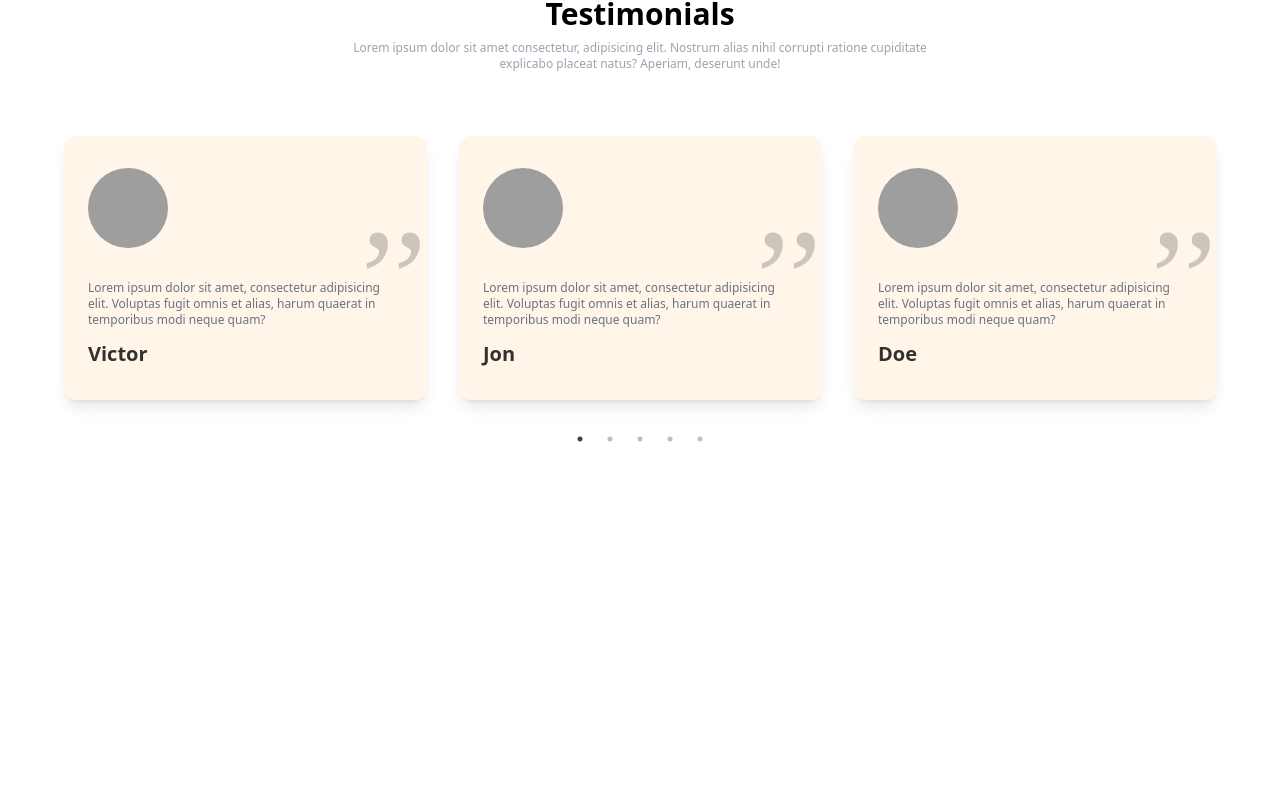
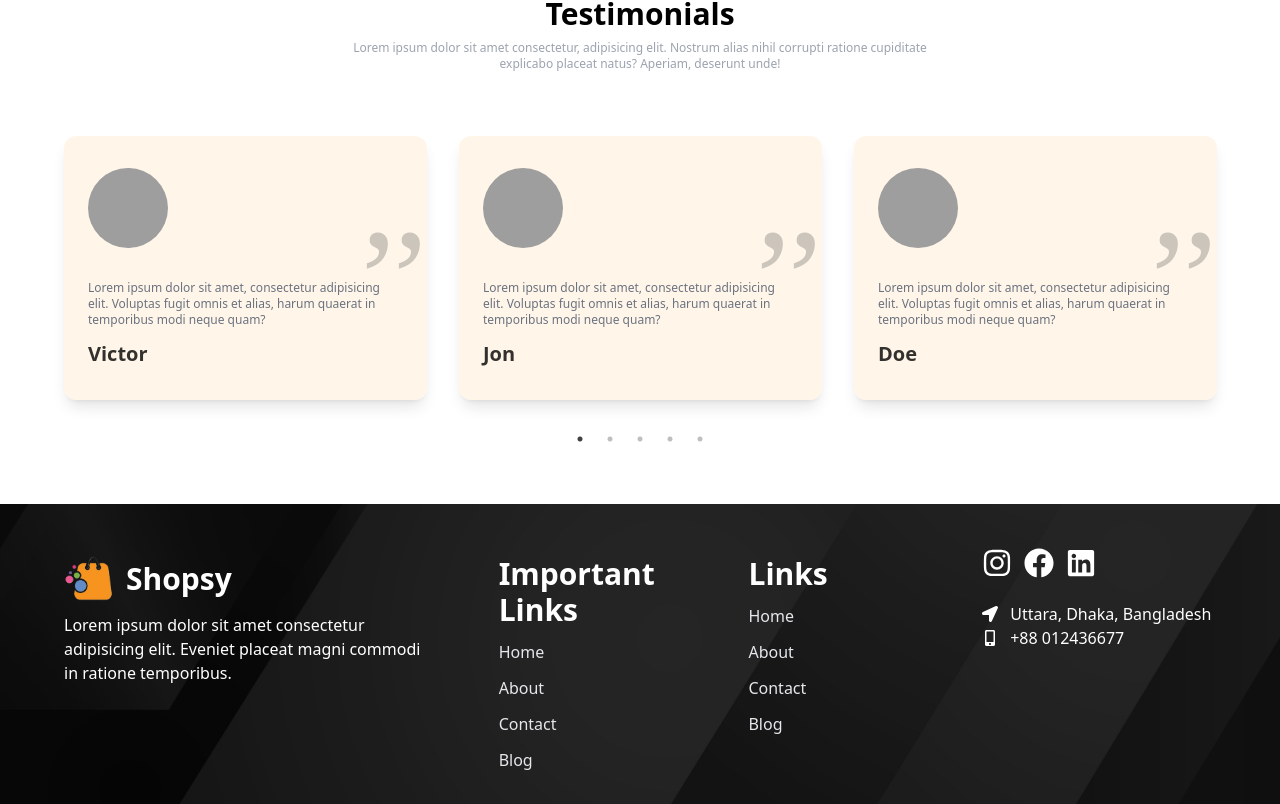
Before and after one commit to Foysalhossain/ecommerce-web, a React (Vite) app: page / in a window 1280 px wide. Shown: the part 2728-3532 px from the top of the page. Before the commit the page ends 3232 px from the top, so only its background shows below. Built offline with nearby package versions, Linux system fonts and the light colour scheme; grey boxes are pictures that could not be loaded.

Commit message:
footer section added

```diff
--- a/src/App.jsx
+++ b/src/App.jsx
@@ -8,6 +8,7 @@ import TopProducts from "./components/TopProducts/TopProducts";
 import Banner from "./components/Banner/Banner";
 import Subscribe from "./components/Subscribe/Subscribe";
 import Testimonials from "./components/Testimonials/Testimonials";
+import Footer from "./components/Footer/Footer";
 
 const App = () => {
   React.useEffect(() => {
@@ -21,7 +22,7 @@ const App = () => {
   }, []);
 
   return (
-    <div>
+    <div className="bg-white dark:bg-gray-900 dark:text-white duration-200">
       <Navbar />
       <Hero />
       <Products />
@@ -29,6 +30,7 @@ const App = () => {
       <Banner />
       <Subscribe />
       <Testimonials />
+      <Footer />
     </div>
   );
 };
--- /dev/null
+++ b/src/components/Footer/Footer.jsx
@@ -0,0 +1,119 @@
+import footerLogo from '../../assets/logo/logo.png';
+import Banner from '../../assets/image/footer-pattern.jpg';
+import { FaFacebook, FaInstagram, FaLinkedin, FaLocationArrow, FaMobileAlt } from "react-icons/fa";
+
+
+const BannerImg = {
+    backgroundImage: `url(${Banner})`,
+    backgroundPosition: 'button',
+    backgroundRepeat: 'no-repeat',
+    backgroundSize: 'cover',
+    height: '100%',
+    width: '100%',
+}
+
+const FooterLinks = [
+    {
+        title: 'Home',
+        link: '/#'
+    },
+    {
+        title: 'About',
+        link: '/#about'
+    },
+    {
+        title: 'Contact',
+        link: '/#contact'
+    },
+    {
+        title: 'Blog',
+        link: '/#blog'
+    },
+]
+
+const Footer = () => {
+    return (
+        <div
+            style={BannerImg}
+            className='text-white'>
+            <div className='container'>
+                <div
+                    data-aos="zoom-in"
+                    className='grid md:grid-cols-3  pt-5'>
+                    {/* company details */}
+                    <div className='py-8 px-4'>
+                        <h1
+                            className='sm:text-3xl text-xl font-bold sm:text-left text-justify mb-3 flex items-center gap-3'
+                        >
+                            <img src={footerLogo} alt=""
+                                className='max-w-[50px]'
+                            />
+                            Shopsy</h1>
+                        <p>
+                            Lorem ipsum dolor sit amet consectetur adipisicing elit. Eveniet placeat magni commodi in ratione temporibus.
+                        </p>
+                    </div>
+                    {/* Footer Links */}
+                    <div className='grid grid-cols-2 sm:grid-cols-3 col-span-2 md:pl-10'>
+                        <div className='py-8 px-4'>
+                            <h1 className='sm:text-3xl text-xl font-bold sm:text-left text-justify mb-3'>Important Links</h1>
+                            <ul className='flex flex-col gap-3'>
+                                {
+                                    FooterLinks.map((link) => (
+                                        <li
+                                            key={link.title}
+                                            className='cursor-pointer hover:text-primary hover:translate-x-1 duration-300 text-gray-200'
+                                        >
+                                            <span>{link.title}</span>
+                                        </li>
+                                    ))
+                                }
+                            </ul>
+                        </div>
+                        <div className='py-8 px-4'>
+                            <h1 className='sm:text-3xl text-xl font-bold sm:text-left text-justify mb-3'>Links</h1>
+                            <ul className='flex flex-col gap-3'>
+                                {
+                                    FooterLinks.map((link) => (
+                                        <li
+                                            key={link.title}
+                                            className='cursor-pointer hover:text-primary hover:translate-x-1 duration-300 text-gray-200'
+                                        >
+                                            <span>{link.title}</span>
+                                        </li>
+                                    ))
+                                }
+                            </ul>
+                        </div>
+                        {/* social links */}
+                        <div>
+                            <div className='flex items-center gap-3 mt-6'>
+                                <a href="#">
+                                    <FaInstagram className='text-3xl' />
+                                </a>
+                                <a href="#">
+                                    <FaFacebook className='text-3xl' />
+                                </a>
+                                <a href="#">
+                                    <FaLinkedin className='text-3xl' />
+                                </a>
+                            </div>
+                            <div className='mt-6'>
+                                <div className='flex items-center gap-3'>
+                                    <FaLocationArrow />
+                                    <p>Uttara, Dhaka, Bangladesh</p>
+                                </div>
+                                <div className='flex items-center gap-3'>
+                                    <FaMobileAlt />
+                                    <p>+88 012436677</p>
+                                </div>
+                            </div>
+                        </div>
+                    </div>
+                </div>
+            </div>
+        </div>
+    );
+};
+
+export default Footer;
--- /dev/null
+++ b/src/components/Popup/Popup.jsx
@@ -0,0 +1,11 @@
+
+
+const Popup = () => {
+    return (
+        <div>
+
+        </div>
+    );
+};
+
+export default Popup;
```
Also changed, not shown: src/assets/image/footer-pattern.jpg (renamed from src/assets/image/footer-pattern-mGVwO-y6.jpg).
